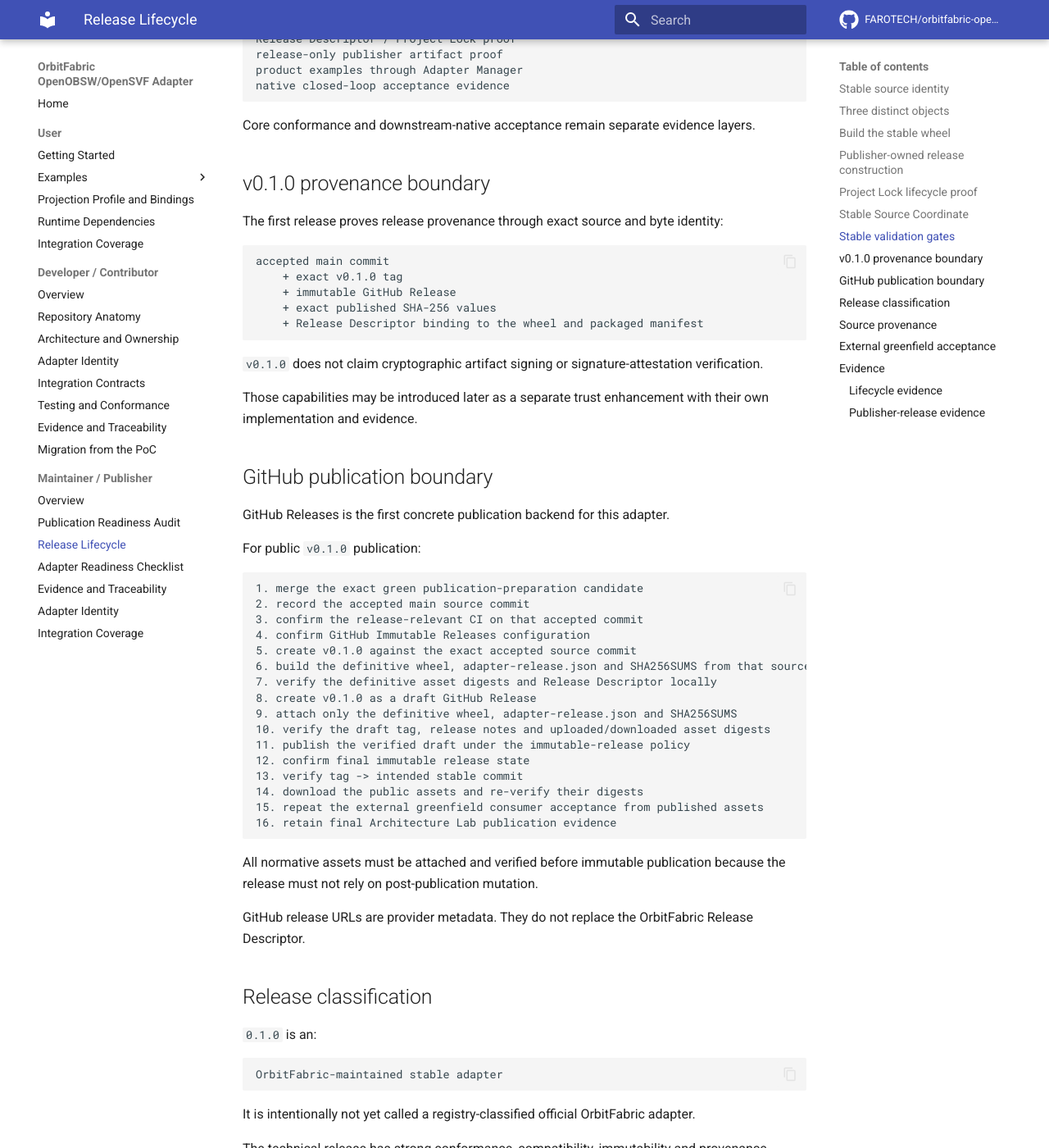
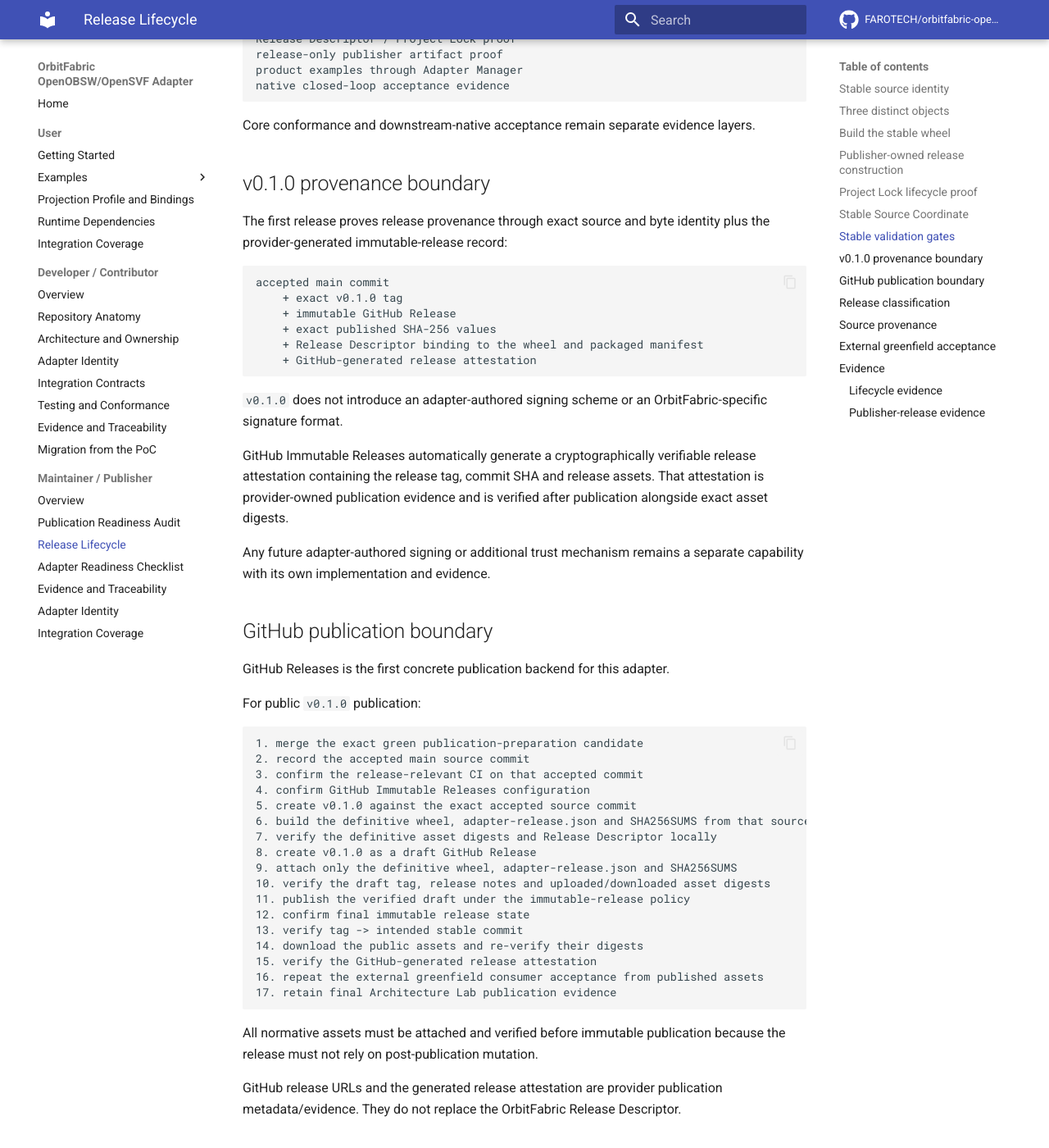
Before and after one commit to FAROTECH/orbitfabric-openobsw-opensvf-adapter, an MkDocs documentation site: the page built from docs/release-lifecycle.md, in a window 1280 px wide and 1400 px high, scrolled down 3480 px. Shown: the whole window at 82% size. Built offline with MkDocs 1.6.1 and Material for MkDocs 9.7.7, drawn with Linux system fonts in a browser that asks for light colours; comment, search, counter and statistics services are not loaded; some of the changed text lies outside the part shown.

Commit message:
Record GitHub immutable release attestation evidence

````diff
--- a/docs/release-lifecycle.md
+++ b/docs/release-lifecycle.md
@@ -173,7 +173,7 @@
 
 ## v0.1.0 provenance boundary
 
-The first release proves release provenance through exact source and byte identity:
+The first release proves release provenance through exact source and byte identity plus the provider-generated immutable-release record:
 
 ```text
 accepted main commit
@@ -181,11 +181,14 @@
     + immutable GitHub Release
     + exact published SHA-256 values
     + Release Descriptor binding to the wheel and packaged manifest
+    + GitHub-generated release attestation
 ```
 
-`v0.1.0` does not claim cryptographic artifact signing or signature-attestation verification.
+`v0.1.0` does not introduce an adapter-authored signing scheme or an OrbitFabric-specific signature format.
 
-Those capabilities may be introduced later as a separate trust enhancement with their own implementation and evidence.
+GitHub Immutable Releases automatically generate a cryptographically verifiable release attestation containing the release tag, commit SHA and release assets. That attestation is provider-owned publication evidence and is verified after publication alongside exact asset digests.
+
+Any future adapter-authored signing or additional trust mechanism remains a separate capability with its own implementation and evidence.
 
 ## GitHub publication boundary
 
@@ -208,13 +211,14 @@
 12. confirm final immutable release state
 13. verify tag -> intended stable commit
 14. download the public assets and re-verify their digests
-15. repeat the external greenfield consumer acceptance from published assets
-16. retain final Architecture Lab publication evidence
+15. verify the GitHub-generated release attestation
+16. repeat the external greenfield consumer acceptance from published assets
+17. retain final Architecture Lab publication evidence
 ```
 
 All normative assets must be attached and verified before immutable publication because the release must not rely on post-publication mutation.
 
-GitHub release URLs are provider metadata. They do not replace the OrbitFabric Release Descriptor.
+GitHub release URLs and the generated release attestation are provider publication metadata/evidence. They do not replace the OrbitFabric Release Descriptor.
 
 ## Release classification
 
@@ -236,7 +240,7 @@
 
 The final tag and definitive release build must operate from the accepted stable commit.
 
-The exact tag-to-commit association and published asset digests are retained as publication evidence.
+The exact tag-to-commit association, published asset digests and GitHub-generated release attestation are retained as publication evidence.
 
 ## External greenfield acceptance
 
@@ -283,6 +287,7 @@
 exact v0.1.0 tag association
 immutable GitHub Release identity/state
 published asset SHA-256 values
+GitHub-generated release attestation verification
 post-publication Adapter Manager verification
 external greenfield product-example evidence
 ```
````
